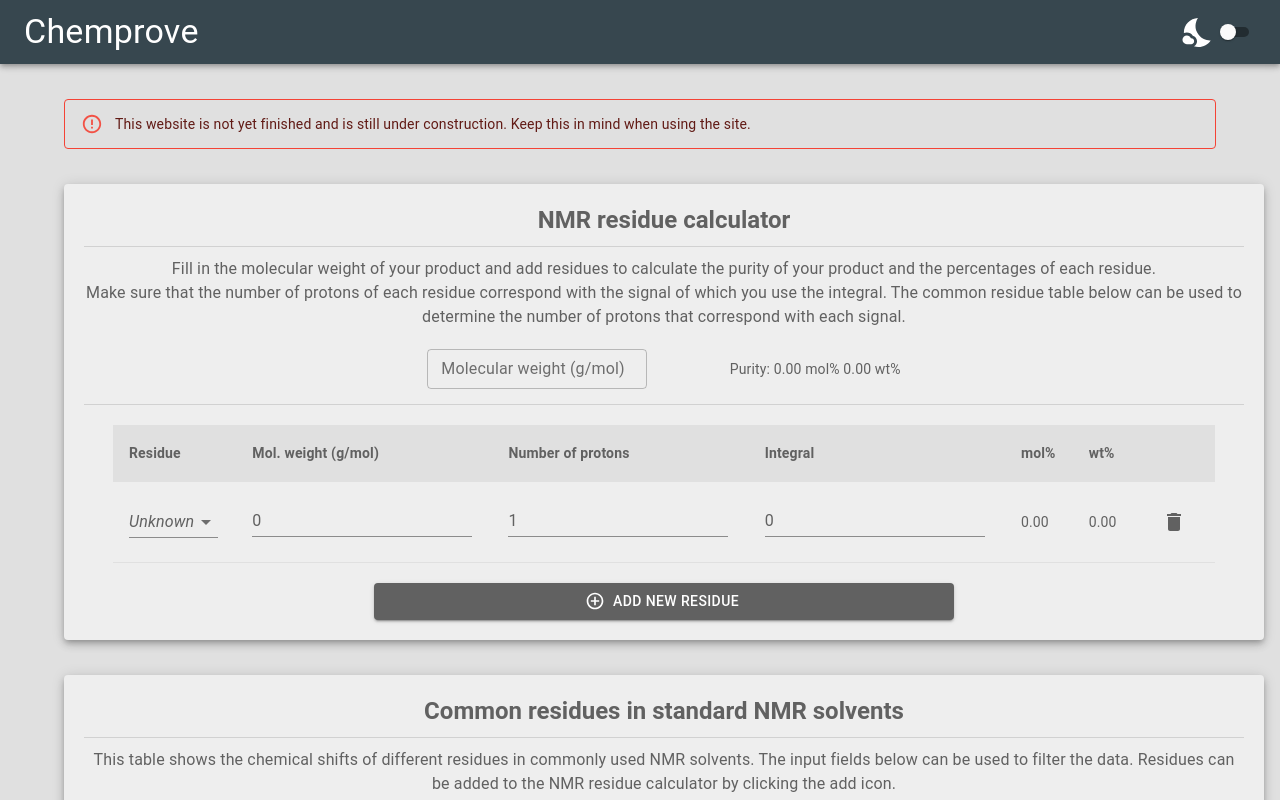
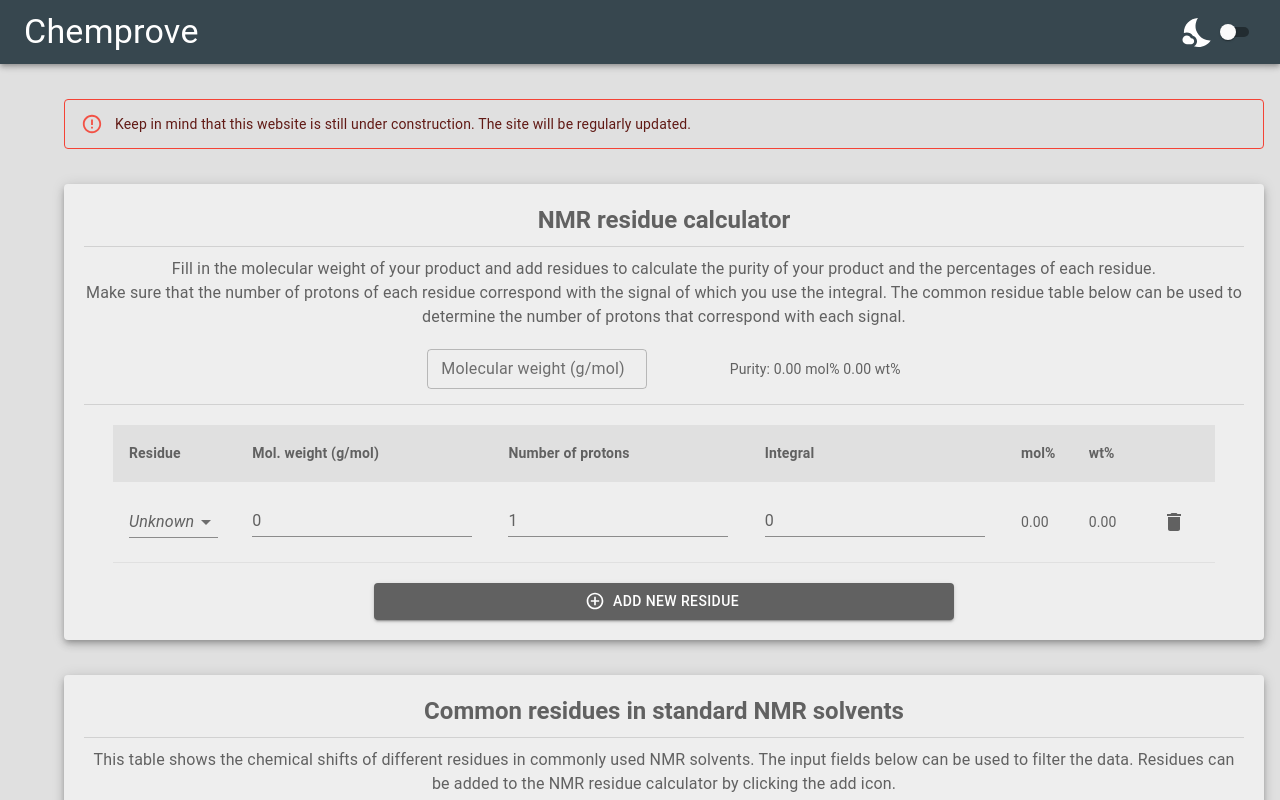
Before and after one commit to Noldyman/chemprove-old, a React (Create React App) app: page / in a window 1280 px wide. Shown: the top 800 px of the page. Built offline with nearby package versions, Linux system fonts and the light colour scheme.

Commit message:
Modified website under construction alert

```diff
--- a/src/App.tsx
+++ b/src/App.tsx
@@ -21,10 +21,14 @@ function App() {
           <Alert
             severity="error"
             variant="outlined"
-            style={{ marginTop: '35px' }}
+            style={{
+              margin: '35px auto auto auto',
+              minWidth: '1200px',
+              maxWidth: '1350px',
+            }}
           >
-            This website is not yet finished and is still under construction.
-            Keep this in mind when using the site.
+            Keep in mind that this website is still under construction. The site
+            will be regularly updated.
           </Alert>
           <NmrResiduePage />
         </div>
--- a/src/index.css
+++ b/src/index.css
@@ -9,6 +9,5 @@ body {
 
 .content {
   margin: auto;
-  margin-top: 20px;
   width: 90%;
 }
```
Also changed, not shown: 1 other file (tests, documents, lock files or other folders).
